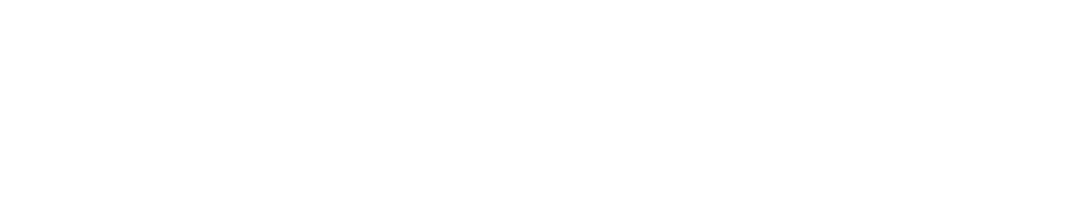
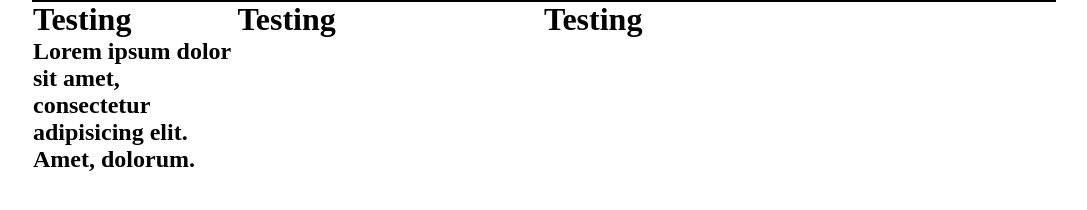
Before and after one commit to Antiockus/caster_project, a plain HTML site: page index.html in a window 1280 px wide. Shown: the whole page, without its empty margins (96-1183 px from the left). Drawn offline with Linux system fonts and the light colour scheme.

Commit message:
added some styling, some structure

```diff
--- a/index.css
+++ b/index.css
@@ -3,3 +3,24 @@
     padding: 0;
     box-sizing: border-box;
 }
+
+.container {
+    width: 80%;
+    margin: 0 auto;
+    border: 1px solid black;
+}
+
+.column-1 {
+    width: 20%;
+    float: left;
+}
+
+.column-2 {
+    width: 30%;
+    float: left;
+}
+
+.column-3 {
+    width: 50%;
+    float: left;
+}
--- a/index.html
+++ b/index.html
@@ -12,13 +12,14 @@
 
     <div class="container">
         <div class="column-1">
-
+            <h1>Testing</h1>
+            <h2>Lorem ipsum dolor sit amet, consectetur adipisicing elit. Amet, dolorum.</h2>
         </div>
         <div class="column-2">
-
+            <h1>Testing</h1>
         </div>
         <div class="column-3">
-
+            <h1>Testing</h1>
         </div>
     </div>
 </body>
```
